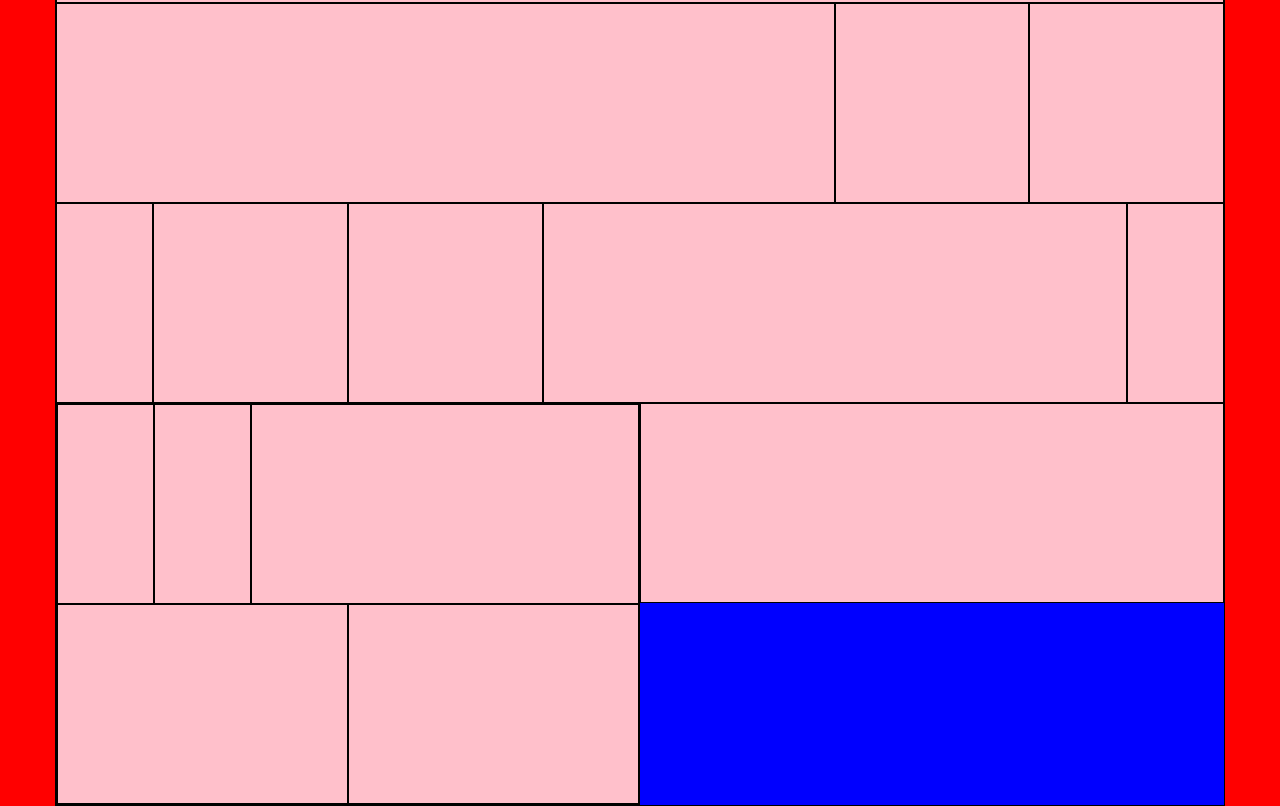
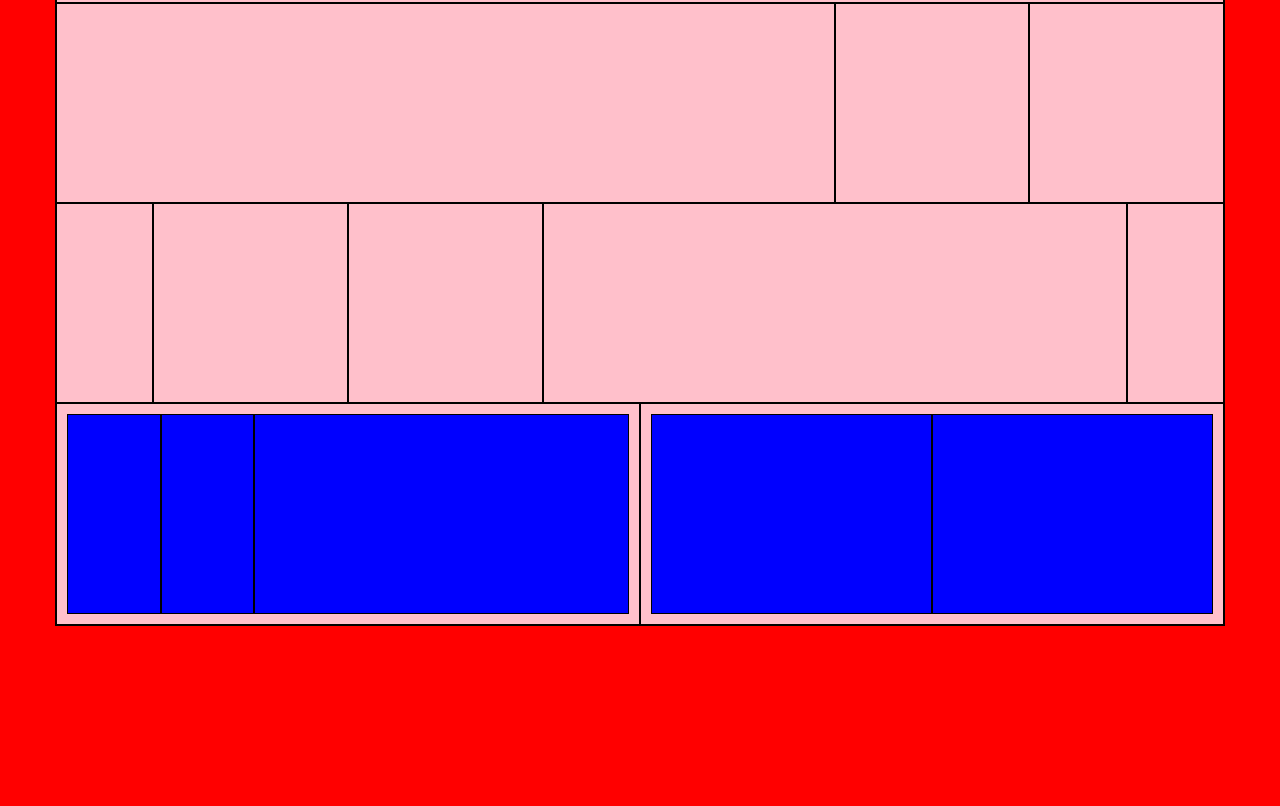
Before and after one commit to Geeogee/html-css-12bool, a plain HTML site: page index.html in a window 1280 px wide. Shown: the part 398-1204 px from the top of the page. After the commit the page ends 1024 px from the top, so only its background shows below. Drawn offline with Linux system fonts and the light colour scheme.

Commit message:
Added nested grids

```diff
--- a/css/lib/12bool.css
+++ b/css/lib/12bool.css
@@ -7,7 +7,8 @@
 }
 
 .container {
-  width: 1170px;
+  width: 100%;
+  max-width: 1170px;
   margin: 0 auto;
 }
 
@@ -17,7 +18,7 @@
   clear: both;
 }
 
-div[class^="col-"] {
+div[class*="col-"] {
   float: left;
 }
 
--- a/css/main.css
+++ b/css/main.css
@@ -8,9 +8,17 @@ body {
   border: 1px solid #000;
 }
 
-div[class^="col-"] {
+div[class*="col-"] {
   /* debug */
   background-color: #ffc0cb;
   min-height: 200px;
   border: 1px solid #000;
 }
+
+.row:last-child > [class*="col-"] {
+  padding: 10px;
+}
+
+.row .row > [class*="col-"] {
+  background-color: blue;
+}
--- a/index.html
+++ b/index.html
@@ -102,6 +102,7 @@
           <div class="row">
 
             <div class="col-2">
+
             </div>
 
             <div class="col-2">
@@ -112,6 +113,10 @@
 
           </div>
 
+        </div>
+
+        <div class="col-6">
+
           <div class="row">
 
             <div class="col-6">
@@ -121,9 +126,7 @@
             </div>
 
           </div>
-        </div>
 
-        <div class="col-6">
         </div>
 
       </div>
```
